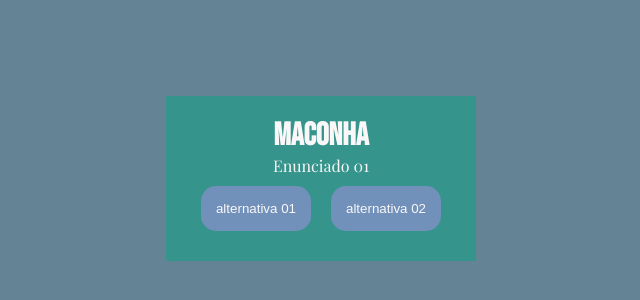
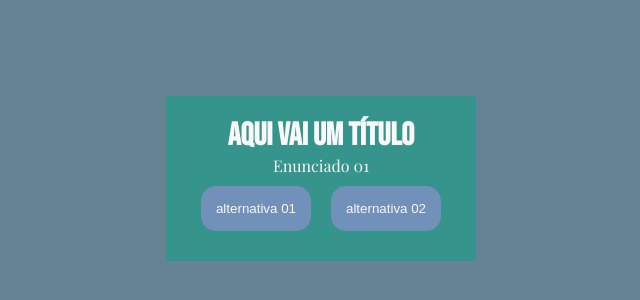
Before and after one commit to sandrogeneroso/2024-3B-Voce-decide, a plain HTML site: page index.html in a window 1280 px wide. Shown: the part 222-522 px from the top of the page, without its empty margins (324-964 px from the left). Drawn offline with nearby package versions, Linux system fonts and the light colour scheme; a web font is replaced by a local one.

Commit message:
Add files via upload

```diff
--- a/index.html
+++ b/index.html
@@ -10,7 +10,7 @@
 <body>
     <main>
         <div class="caixa-principal">
-            <h1 class="titulo"> maconha </h1>
+            <h1 class="titulo"> Aqui vai um título </h1>
             <div class="caixa-perguntas"></div>
             <div class="caixa-alternativas"></div>
             <div class="caixa-resultado">
```
